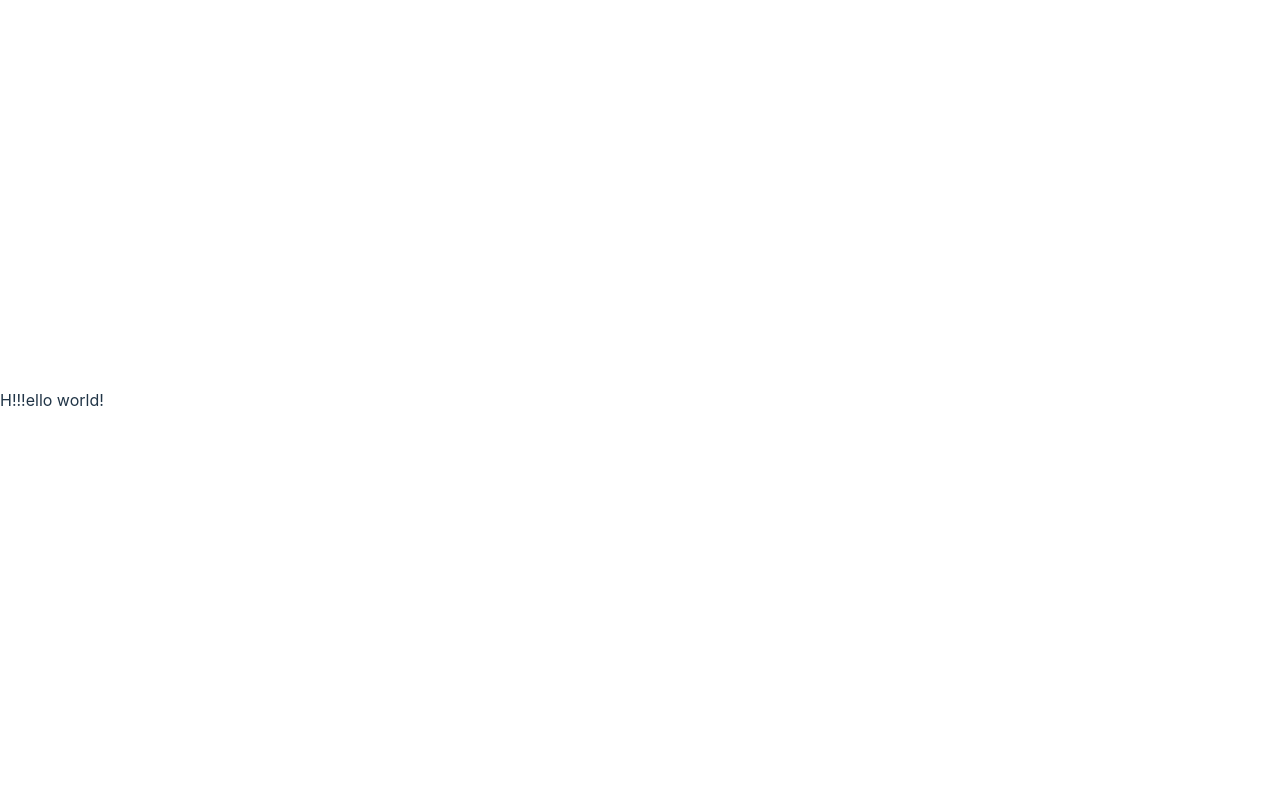
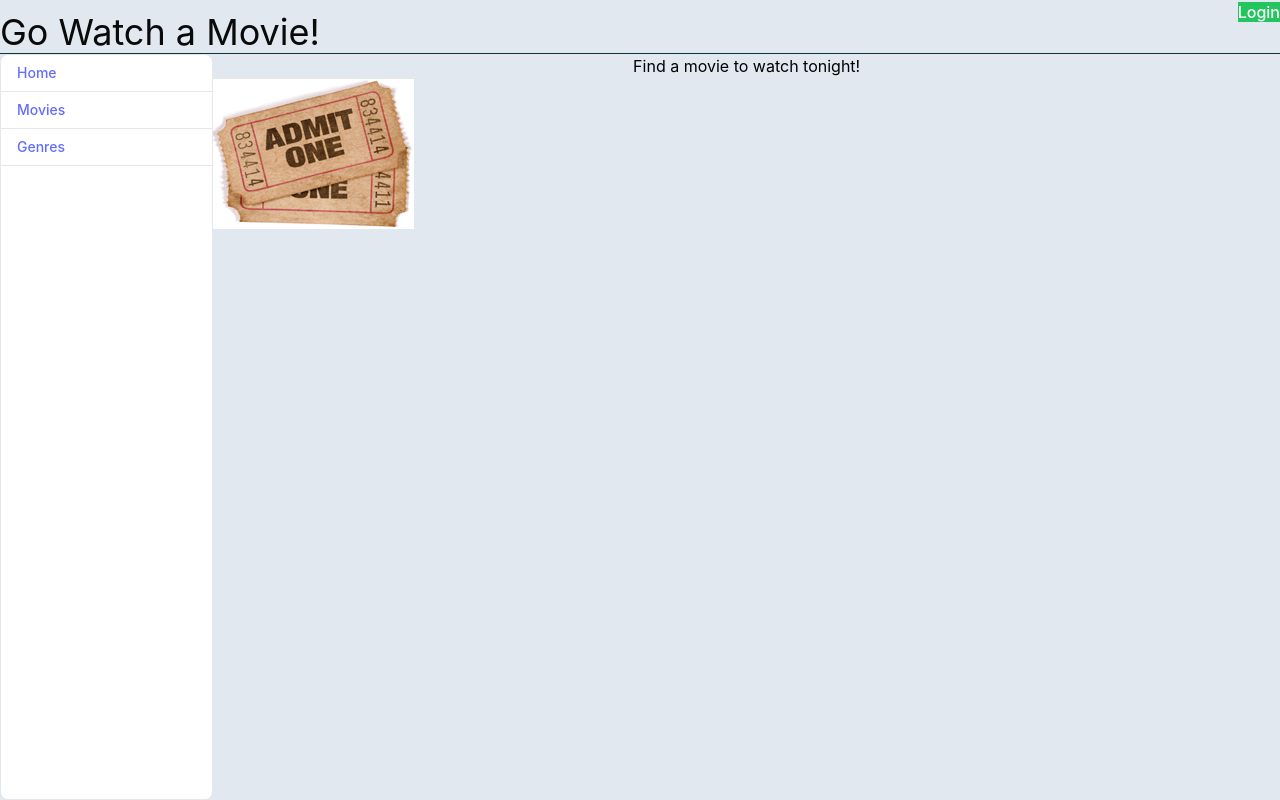
Before and after one commit to neo1202/HomeHuntHub, a React (Vite) app in the folder frontend/: page / in a window 1280 px wide. Built offline with nearby package versions, Linux system fonts and the light colour scheme.

Commit message:
[fix]tailwind config, homepage layout

```diff
--- a/frontend/src/App.jsx
+++ b/frontend/src/App.jsx
@@ -1,10 +1,95 @@
 import { useState } from "react";
+import { Link, Outlet, useNavigate } from "react-router-dom";
+import Alert from "./pages/Alert";
 
 function App() {
+  const [jwtToken, setJwtToken] = useState("");
+  const [alertMessage, setAlertMessage] = useState("");
+  const [alertClassName, setAlertClassName] = useState("hidden");
+
+  const navigate = useNavigate();
+
+  const logOut = () => {
+    setJwtToken("");
+    navigate("/login");
+  };
+
   return (
-    <>
-      <div className="bg-emerald-300/[.2]  py-5 sm:py-10 ">H!!!ello world!</div>
-    </>
+    <div className="flex flex-col w-screen h-screen m-0 bg-slate-200">
+      <div className="flex flex-row w-full h-18">
+        <div className="w-5/6 mt-3 text-4xl text-neutral-950">
+          Go Watch a Movie!
+        </div>
+
+        <div className="flex flex-col w-1/6 text-end">
+          {jwtToken === "" ? (
+            <Link to="/login">
+              <span className="text-white bg-green-500">Login</span>
+            </Link>
+          ) : (
+            <a href="#!" onClick={logOut}>
+              <span className="text-white bg-red-500">Logout</span>
+            </a>
+          )}
+        </div>
+        <hr className="mb-12"></hr>
+      </div>
+      <hr className="h-0.5 bg-cyan-950"></hr>
+      <div className="flex flex-row flex-1 w-full">
+        <div className="flex flex-row w-1/6">
+          <nav className="flex flex-col w-full text-sm font-medium text-gray-900 bg-white border border-gray-200 rounded-lg">
+            <Link to="/" className="w-full px-4 py-2 border-b border-gray-200 ">
+              Home
+            </Link>
+            <Link
+              to="/movies"
+              className="w-full px-4 py-2 border-b border-gray-200"
+            >
+              Movies
+            </Link>
+            <Link
+              to="/genres"
+              className="w-full px-4 py-2 border-b border-gray-200"
+            >
+              Genres
+            </Link>
+            {jwtToken !== "" && (
+              <>
+                <Link
+                  to="/admin/movie/0"
+                  className="w-full px-4 py-2 border-b border-gray-200"
+                >
+                  Add Movie
+                </Link>
+                <Link
+                  to="/manage-catalogue"
+                  className="w-full px-4 py-2 border-b border-gray-200"
+                >
+                  Manage Catalogue
+                </Link>
+                <Link
+                  to="/graphql"
+                  className="w-full px-4 py-2 border-b border-gray-200"
+                >
+                  GraphQL
+                </Link>
+              </>
+            )}
+          </nav>
+        </div>
+        <div className="flex flex-col w-5/6">
+          <Alert message={alertMessage} className={alertClassName} />
+          <Outlet
+            context={{
+              jwtToken,
+              setJwtToken,
+              setAlertClassName,
+              setAlertMessage,
+            }}
+          />
+        </div>
+      </div>
+    </div>
   );
 }
 
--- /dev/null
+++ b/frontend/src/pages/Alert.jsx
@@ -0,0 +1,9 @@
+const Alert = (props) => {
+  return (
+    <div className={"alert " + props.className} role="alert">
+      {props.message}
+    </div>
+  );
+};
+
+export default Alert;
--- a/frontend/src/pages/Home.jsx
+++ b/frontend/src/pages/Home.jsx
@@ -1,7 +1,19 @@
 import React from "react";
+import { Link } from "react-router-dom";
+import Ticket from "../assets/movie_tickets.jpg";
 
 function Home() {
-  return <div>Home</div>;
+  return (
+    <>
+      <div className="text-center text-black">
+        <div>Find a movie to watch tonight!</div>
+        <hr />
+        <Link to="/movies">
+          <img src={Ticket} alt="movie tickets"></img>
+        </Link>
+      </div>
+    </>
+  );
 }
 
 export default Home;
--- a/frontend/tailwind.config.js
+++ b/frontend/tailwind.config.js
@@ -2,36 +2,37 @@
 export default {
   content: ["./index.html", "./src/**/*.{js,ts,jsx,tsx}"],
   theme: {
-    screens: {
-      sm: "480px",
-      md: "768px",
-      lg: "976px",
-      xl: "1440px",
-    },
-    colors: {
-      blue: "#1fb6ff",
-      purple: "#7e5bef",
-      pink: "#ff49db",
-      orange: "#ff7849",
-      green: "#13ce66",
-      yellow: "#ffc82c",
-      "gray-dark": "#273444",
-      gray: "#8492a6",
-      "gray-light": "#d3dce6",
-    },
-    fontFamily: {
-      sans: ["Graphik", "sans-serif"],
-      serif: ["Merriweather", "serif"],
-    },
-    extend: {
-      spacing: {
-        128: "32rem",
-        144: "36rem",
-      },
-      borderRadius: {
-        "4xl": "2rem",
-      },
-    },
+    // screens: {
+    //   sm: "480px",
+    //   md: "768px",
+    //   lg: "976px",
+    //   xl: "1440px",
+    // },
+    // colors: {
+    //   blue: "#1fb6ff",
+    //   purple: "#7e5bef",
+    //   pink: "#ff49db",
+    //   orange: "#ff7849",
+    //   green: "#13ce66",
+    //   yellow: "#ffc82c",
+    //   "gray-dark": "#273444",
+    //   gray: "#8492a6",
+    //   "gray-light": "#d3dce6",
+    // },
+    // fontFamily: {
+    //   sans: ["Graphik", "sans-serif"],
+    //   serif: ["Merriweather", "serif"],
+    // },
+    // extend: {
+    //   spacing: {
+    //     128: "32rem",
+    //     144: "36rem",
+    //   },
+    //   borderRadius: {
+    //     "4xl": "2rem",
+    //   },
+    // },
   },
-  plugins: [require("@tailwindcss/forms")],
+  // plugins: [require("@tailwindcss/forms")],
+  plugins: [],
 };
```
